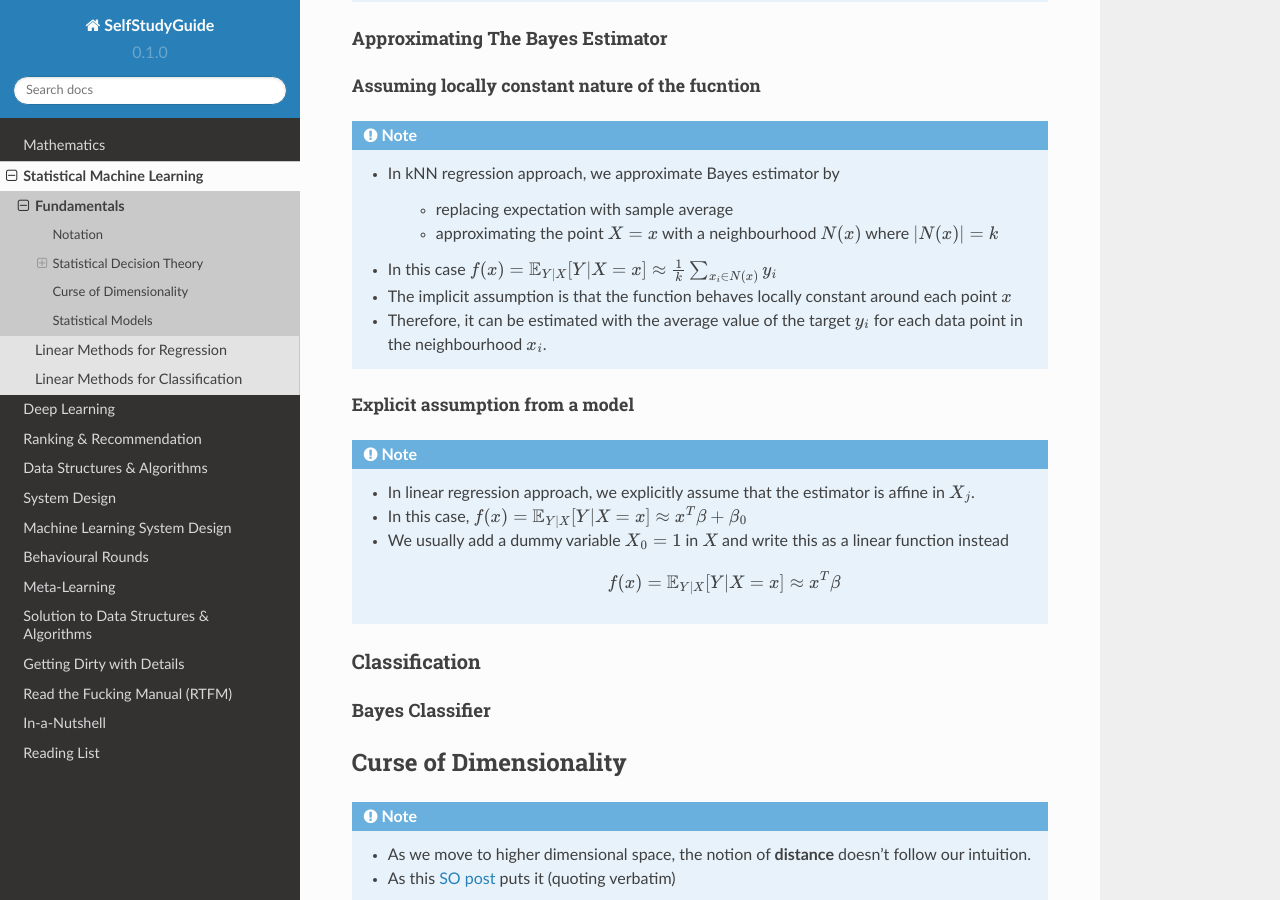
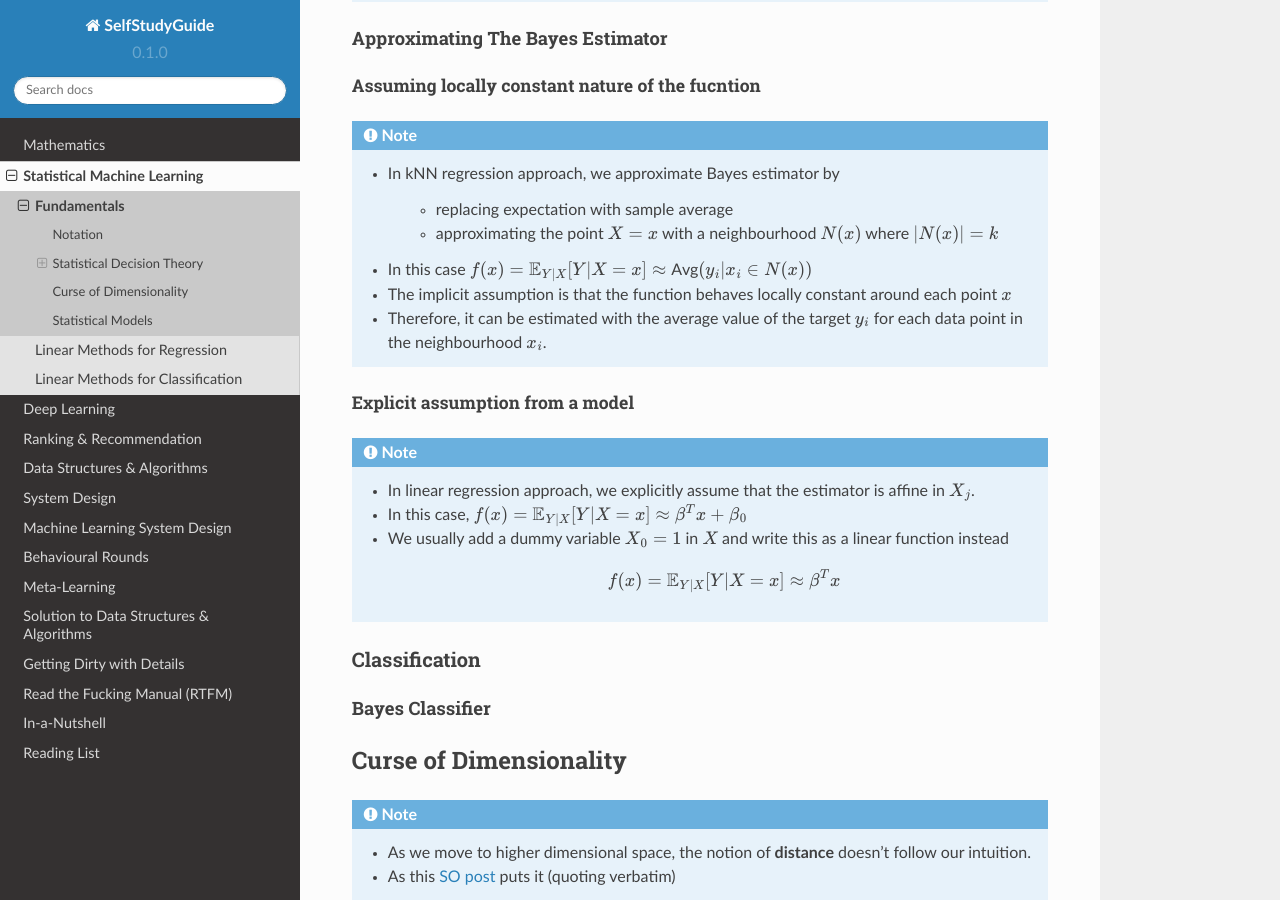
Before and after one commit to uselesstechjunks/leetcode, a Sphinx documentation site: the page built from docs/source/ml/basics.rst, in a window 1280 px wide and 900 px high, scrolled down 3286 px. Built offline with Sphinx 7.4.7 and the Read the Docs theme 2.0.0, drawn with Linux system fonts in a browser that asks for light colours.

Commit message:
Update basics.rst

```diff
--- a/docs/source/ml/basics.rst
+++ b/docs/source/ml/basics.rst
@@ -121,7 +121,7 @@ Assuming locally constant nature of the fucntion
 
 		* replacing expectation with sample average
 		* approximating the point :math:`X=x` with a neighbourhood :math:`N(x)` where :math:`|N(x)|=k`
-	* In this case :math:`f(x)=\mathbb{E}_{Y|X}[Y|X=x]\approx\frac{1}{k}\sum_{x_i\in N(x)} y_i`
+	* In this case :math:`f(x)=\mathbb{E}_{Y|X}[Y|X=x]\approx\text{Avg}(y_i|x_i\in N(x))`
 	* The implicit assumption is that the function behaves locally constant around each point :math:`x`
 	* Therefore, it can be estimated with the average value of the target :math:`y_i` for each data point in the neighbourhood :math:`x_i`.
 
@@ -129,10 +129,10 @@ Explicit assumption from a model
 ^^^^^^^^^^^^^^^^^^^^^^^^^^^^^^^^^^^^^^^^^^^^^^^^^^^^^^^^^^^^^^^^^^^^^^^^^^^^^^^^^^
 .. note::
 	* In linear regression approach, we explicitly assume that the estimator is affine in :math:`X_j`.
-	* In this case, :math:`f(x)=\mathbb{E}_{Y|X}[Y|X=x]\approx x^T\beta + \beta_0`
+	* In this case, :math:`f(x)=\mathbb{E}_{Y|X}[Y|X=x]\approx \beta^T x + \beta_0`
 	* We usually add a dummy variable :math:`X_0=1` in :math:`X` and write this as a linear function instead
 
-		.. math:: f(x)=\mathbb{E}_{Y|X}[Y|X=x]\approx x^T\beta
+		.. math:: f(x)=\mathbb{E}_{Y|X}[Y|X=x]\approx \beta^T x
 
 Classification
 ==================================================================================
```
